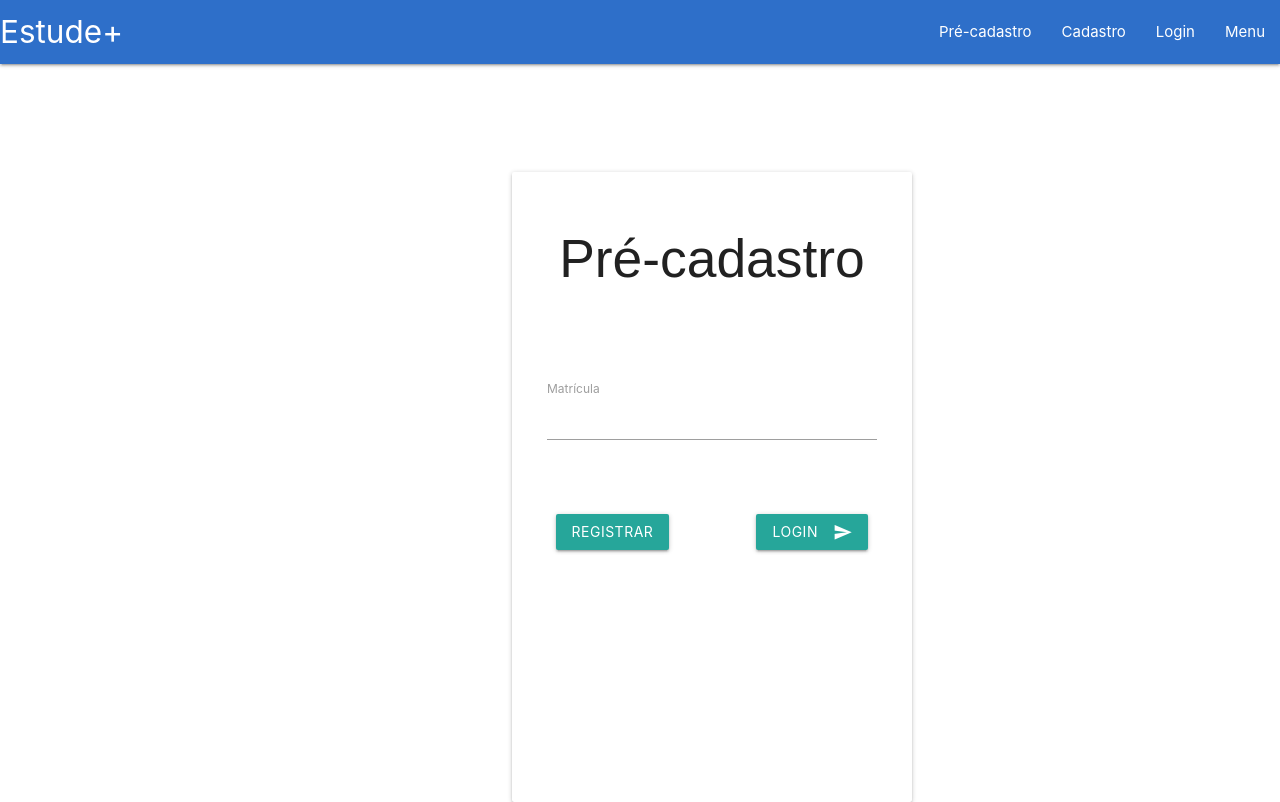
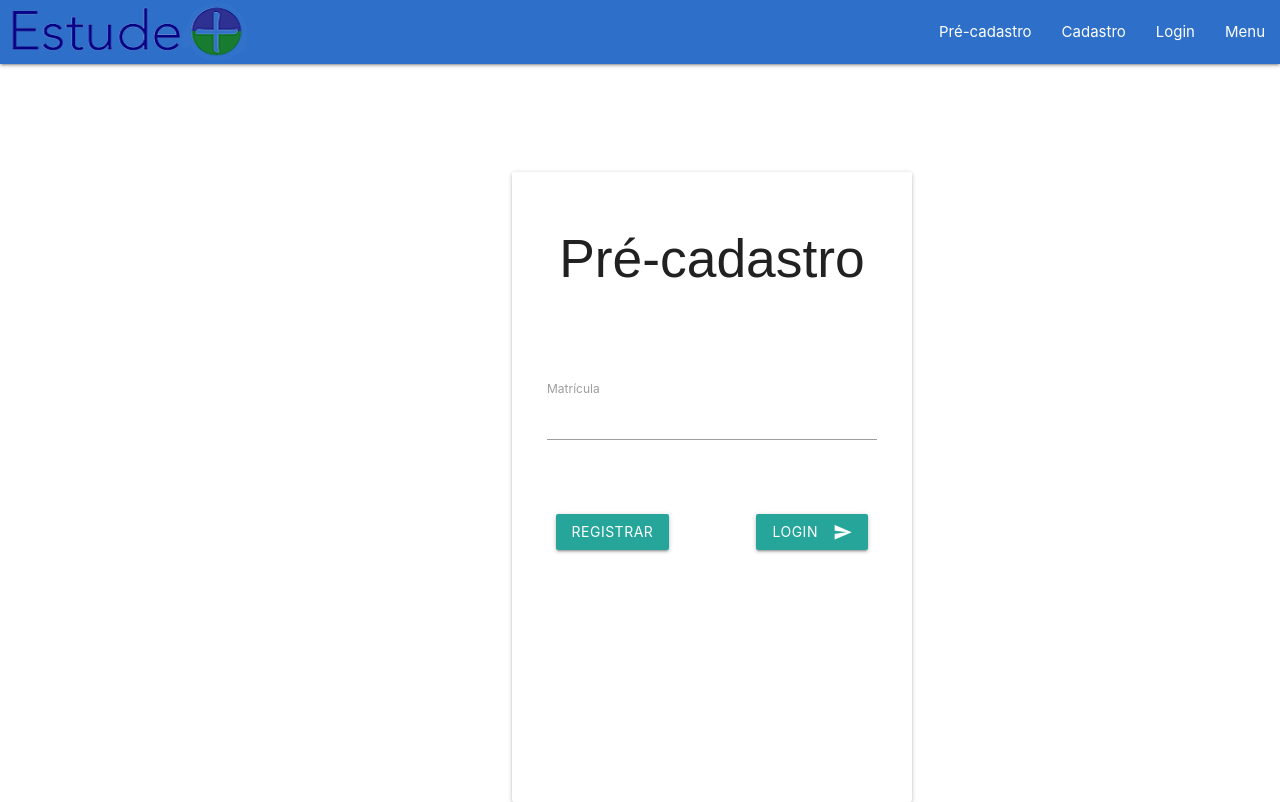
Before and after one commit to estudeplus/interface, a React (Create React App) app: page / in a window 1280 px wide. Built offline with nearby package versions, Linux system fonts and the light colour scheme.

Commit message:
feat(#3): Finish 'cadastro' page and includ logo on navbar
Co-authored-by: max <maxhb.df@gmail.com>
Co-authored-by: ceilandia <joaovitordmrosas@hotmail.com>

```diff
--- a/src/components/Navbar/navbar.js
+++ b/src/components/Navbar/navbar.js
@@ -7,7 +7,9 @@ class Navbar extends Component {
       <div>
          <nav>
             <div class="nav-wrapper nav">
-            <a href="/menu" class="brand-logo">Estude+</a>
+            <a href="/menu" class="brand-logo">
+                <img width="255" height="60" src={require('../../img/logo01pequena.png')}></img>
+            </a>
             <a href="#" data-target="mobile-demo" class="sidenav-trigger"><i class="material-icons">menu</i></a>
             <ul class="right hide-on-med-and-down">
                 <li><a href="/">Pré-cadastro</a></li>
--- a/src/stylesheet/Navbar/navbar.css
+++ b/src/stylesheet/Navbar/navbar.css
@@ -1,4 +1,3 @@
 .nav{
     background: #2e6fc9;
-
 }
```
Also changed, not shown: src/img/logo01.png (added), src/img/logo01pequena.png (added).
